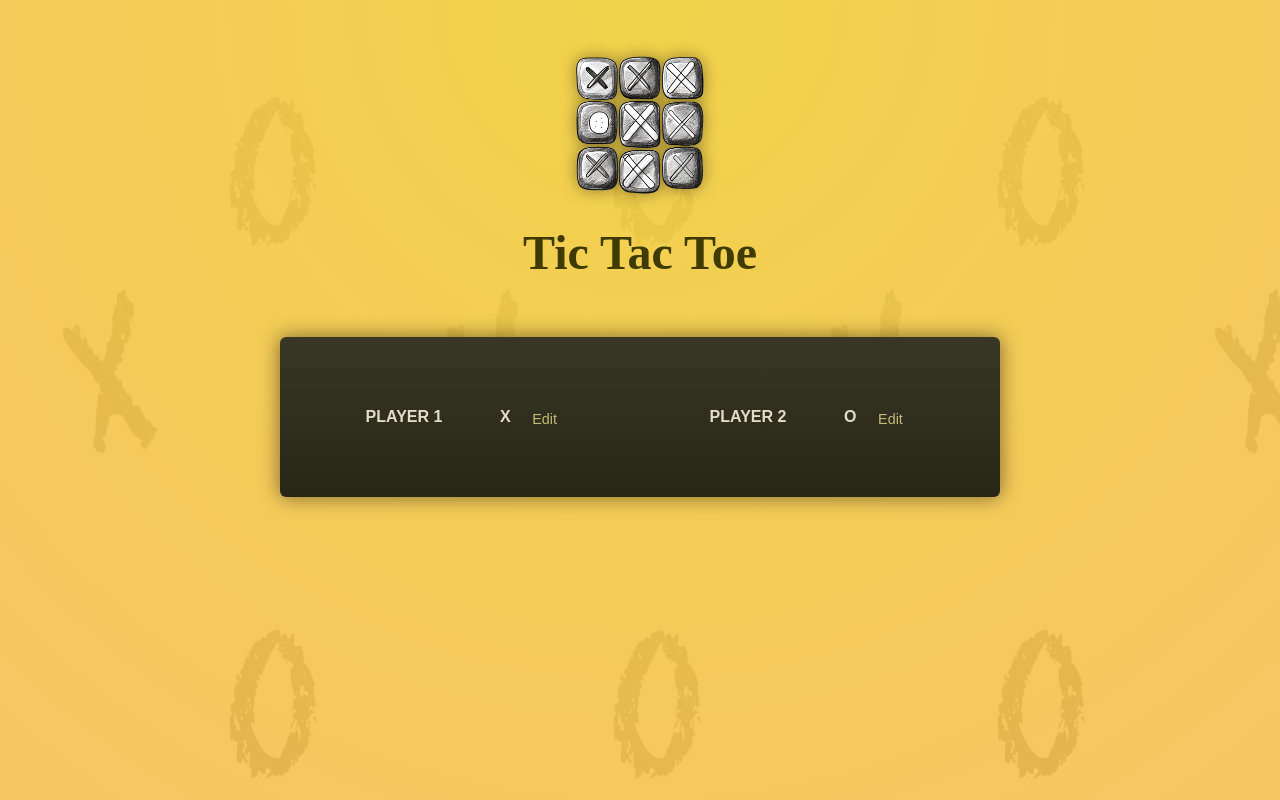
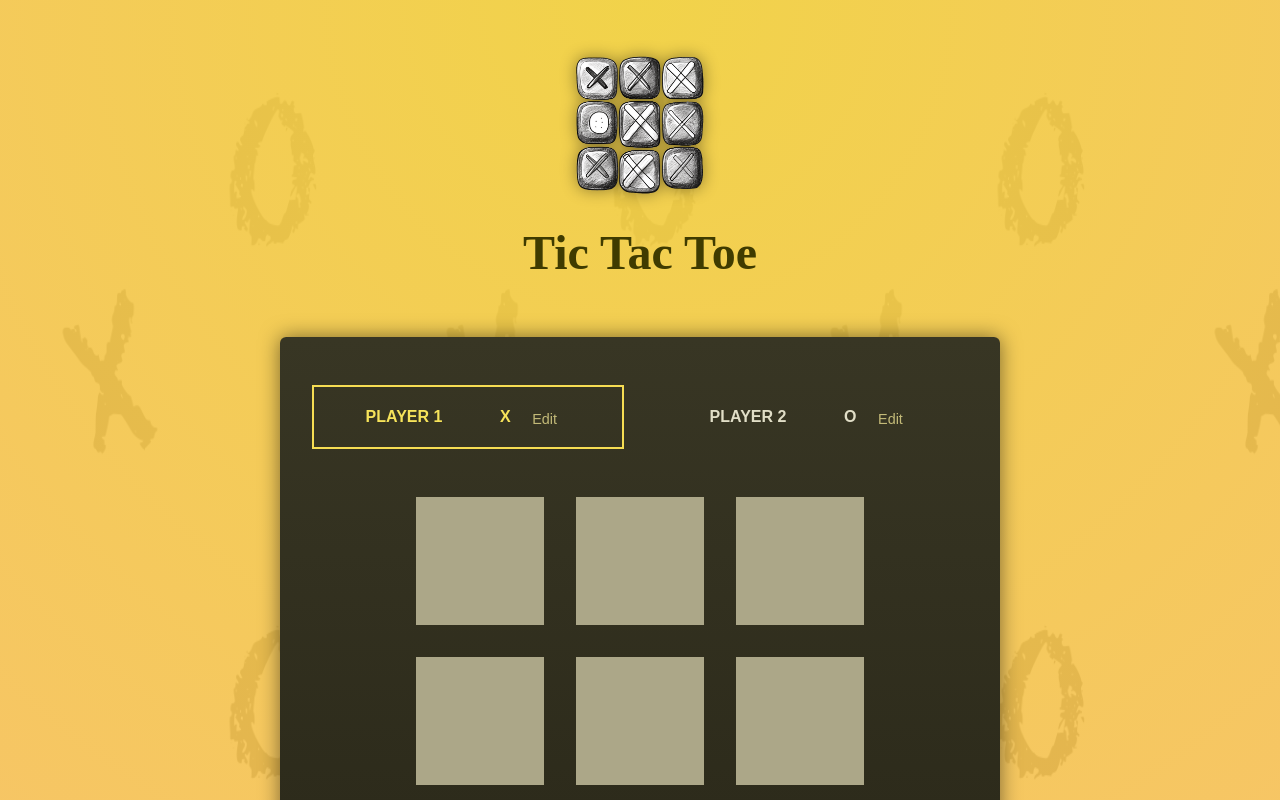
Before and after one commit to kuroko84/UdemyReactApp, a React (Create React App) app: page / in a window 1280 px wide. Shown: the top 800 px of the page. Built offline with nearby package versions, Linux system fonts and the light colour scheme.

Commit message:
81 - ttt O X

```diff
--- a/src/App.js
+++ b/src/App.js
@@ -1,5 +1,8 @@
+import React from "react";
+
 // import logo from "./Assets/logo.svg";
 import "./App.css";
+import GameBoard from "./Components/GameBoard/GameBoard";
 import Player from "./Components/Player/Player";
 // import Header from "./Components/Header/Header";
 // import Example from "./Components/Example/Example.jsx";
@@ -11,13 +14,31 @@ function App() {
   //     <Example />
   //   </div>
   // );
+  const [activePlayer, setActivePlayer] = React.useState("X");
+
+  function handleSelectButton() {
+    setActivePlayer((curActivePlayer) => (curActivePlayer === "X" ? "O" : "X"));
+  }
+
   return (
     <main>
       <div id="game-container">
-        <ol id="players">
-          <Player symbol="X" name="Player 1"></Player>
-          <Player symbol="O" name="Player 2"></Player>
+        <ol id="players" className="highlight-player">
+          <Player
+            symbol="X"
+            name="Player 1"
+            isActive={activePlayer === "X"}
+          ></Player>
+          <Player
+            symbol="O"
+            name="Player 2"
+            isActive={activePlayer === "O"}
+          ></Player>
         </ol>
+        <GameBoard
+          onSelectSquare={handleSelectButton}
+          activePlayerSymbol={activePlayer}
+        ></GameBoard>
       </div>
     </main>
   );
--- /dev/null
+++ b/src/Components/GameBoard/GameBoard.jsx
@@ -0,0 +1,39 @@
+import React from "react";
+import "./GameBoard.css";
+
+const initialBoardGame = [
+  [null, null, null],
+  [null, null, null],
+  [null, null, null],
+];
+
+const GameBoard = ({ onSelectSquare, activePlayerSymbol }) => {
+  const [gameBoard, setGameBoard] = React.useState(initialBoardGame);
+  function handleSelectButton(rowIndex, colIndex) {
+    setGameBoard((prevBoard) => {
+      const updatedBoard = [...prevBoard.map((innerArray) => [...innerArray])];
+      updatedBoard[rowIndex][colIndex] = activePlayerSymbol;
+      return updatedBoard;
+    });
+    onSelectSquare();
+  }
+  return (
+    <ol id="game-board">
+      {gameBoard.map((row, rowIndex) => (
+        <li key={rowIndex}>
+          <ol>
+            {row.map((psymbol, colIndex) => (
+              <li key={colIndex}>
+                <button onClick={() => handleSelectButton(rowIndex, colIndex)}>
+                  {psymbol}
+                </button>
+              </li>
+            ))}
+          </ol>
+        </li>
+      ))}
+    </ol>
+  );
+};
+
+export default GameBoard;
--- a/src/Components/Player/Player.jsx
+++ b/src/Components/Player/Player.jsx
@@ -5,19 +5,31 @@ import "./Player.css";
 /**
  * Creates a player component with the given name and symbol.
  *
- * @param {Object} name - the name of the player
- * @param {string} symbol - the symbol of the player
+ * @param {Object} props - the props object containing the name, symbol, and isActive
+ * @param {string} props.name - the name of the player
+ * @param {string} props.symbol - the symbol of the player
+ * @param {boolean} props.isActive - whether the player is active or not
  * @return {JSX.Element} a React component representing the player
  */
-const Player = ({ name, symbol }) => {
+const Player = ({ name, symbol, isActive }) => {
   const [playerName, setPlayerName] = React.useState(name);
   const [isEditing, setEditing] = React.useState(false);
+
+  // Handles the click event and toggles the editing state.
   function handleClick() {
     setEditing((isEditing) => !isEditing);
   }
+
+  /**
+   * Handles the change event and updates the player's name.
+   *
+   * @param {event} event - the event object
+   * @return {void}
+   */
   function handleChange(event) {
     setPlayerName(event.target.value);
   }
+
   let PlayerName = <span className="player-name">{playerName}</span>;
 
   if (isEditing) {
@@ -25,8 +37,9 @@ const Player = ({ name, symbol }) => {
       <input type="text" required value={playerName} onChange={handleChange} />
     );
   }
+
   return (
-    <li>
+    <li className={isActive ? "active" : undefined}>
       <span className="player">
         {PlayerName}
         <span className="player-symbol">{symbol}</span>
```
Also changed, not shown: src/Components/GameBoard/GameBoard.css (added).
